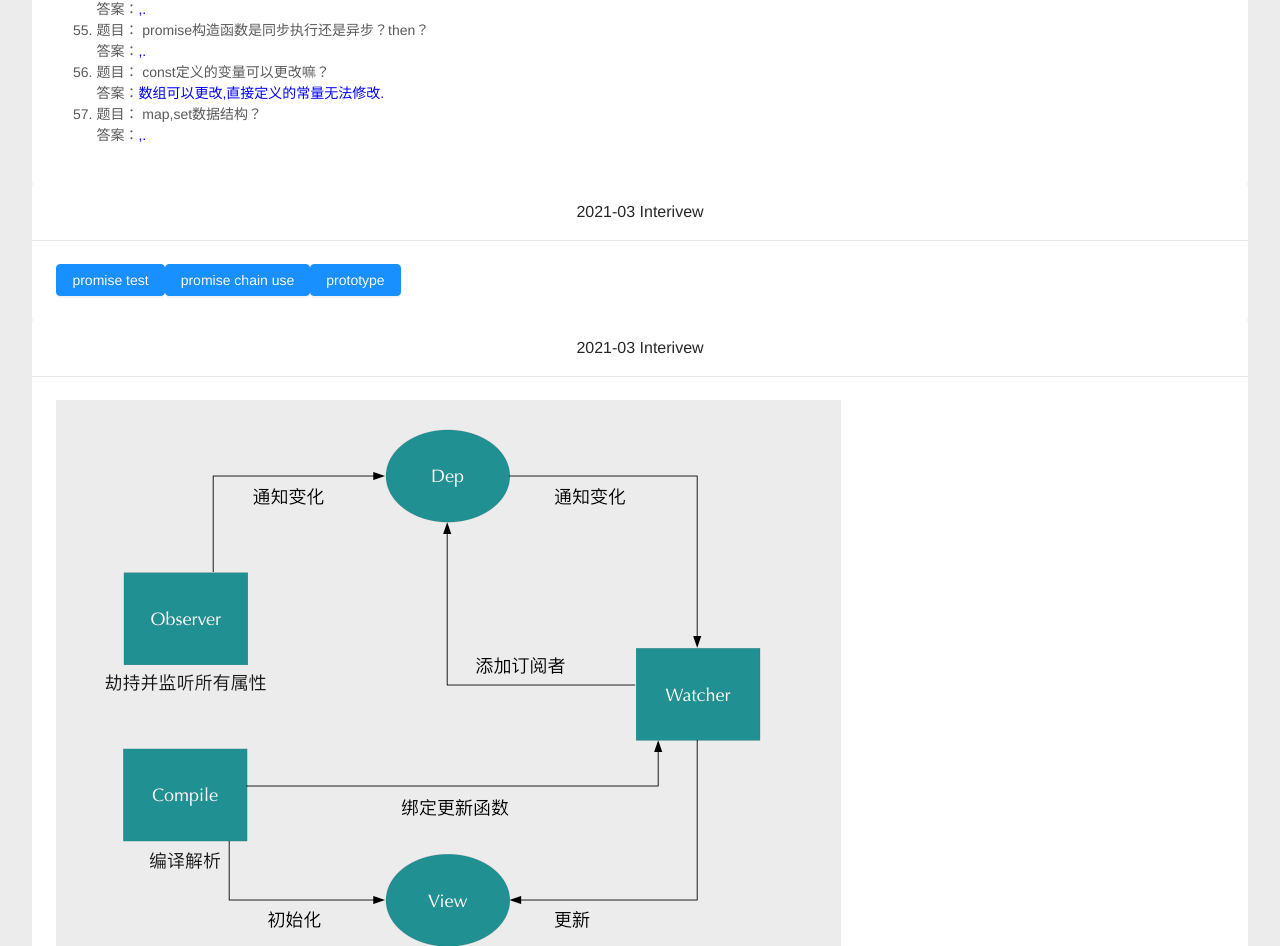
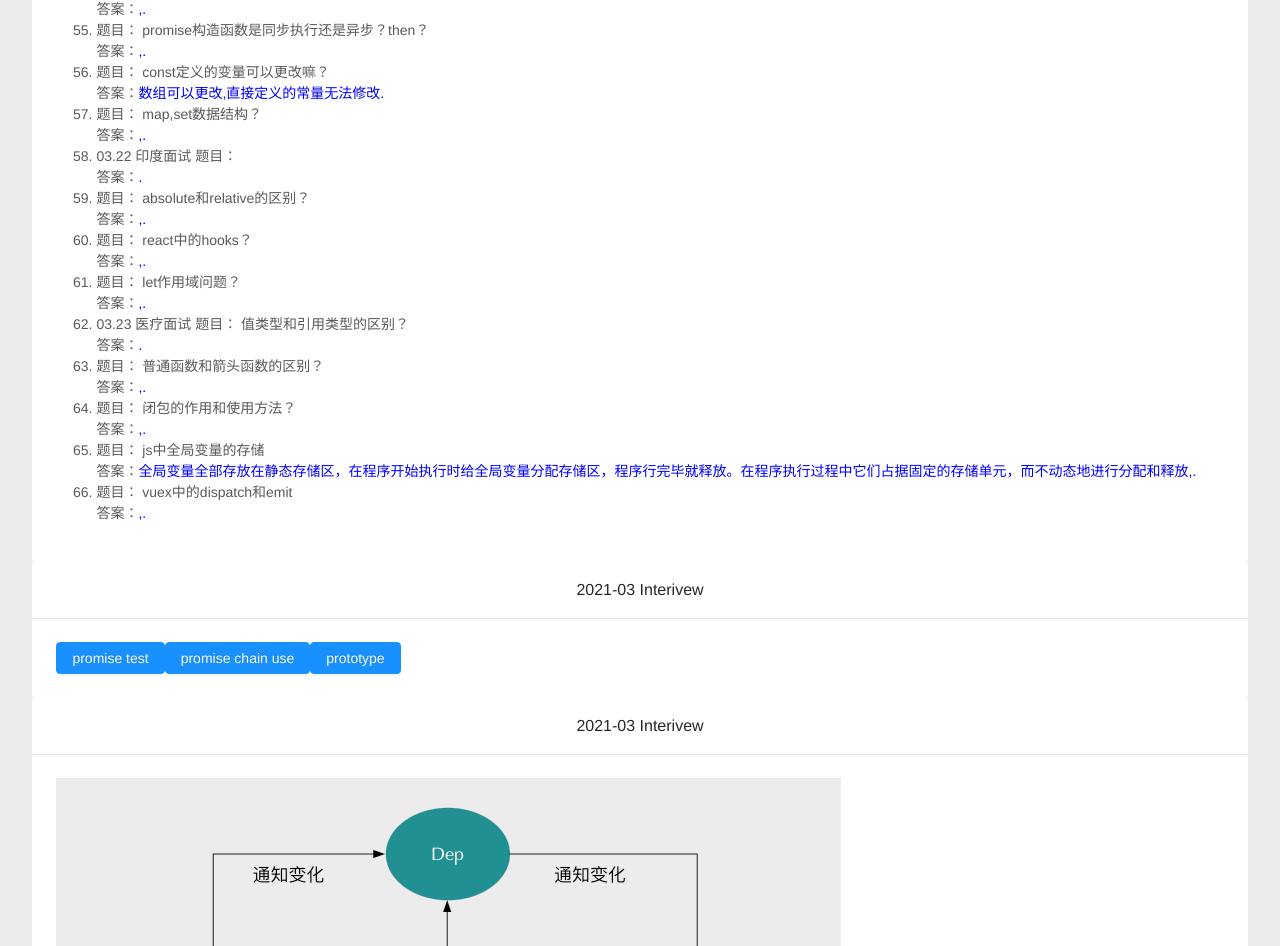
Before and after one commit to jackluotong/vue_project, a Vue app: page /March in a window 1280 px wide. Shown: the part 2492-3438 px from the top of the page. Built offline with nearby package versions, Linux system fonts and the light colour scheme.

Commit message:
complete it.

```diff
--- a/src/components/Interview/March.vue
+++ b/src/components/Interview/March.vue
@@ -126,7 +126,15 @@ export default {
         { name: ' promise构造函数是同步执行还是异步？then？', answer: ',' },
         { name: ' const定义的变量可以更改嘛？', answer: '数组可以更改,直接定义的常量无法修改' },
         { name: ' map,set数据结构？', answer: ',' },
-
+        { title: '03.22 印度面试', name: '', answer: ''},
+        { name: ' absolute和relative的区别？', answer: ',' },
+        { name: ' react中的hooks？', answer: ',' },
+        { name: ' let作用域问题？', answer: ',' },
+        { title: '03.23 医疗面试', name: '值类型和引用类型的区别？', answer: ''},
+        { name: '普通函数和箭头函数的区别？', answer: ',' },
+        { name: ' 闭包的作用和使用方法？', answer: ',' },
+        { name: 'js中全局变量的存储', answer: '全局变量全部存放在静态存储区，在程序开始执行时给全局变量分配存储区，程序行完毕就释放。在程序执行过程中它们占据固定的存储单元，而不动态地进行分配和释放,' },//alt+z=换行
+        { name: 'vuex中的dispatch和emit', answer: ',' },
 
       ],
       img: require('../../assets/mvvm.png')//做图片动态绑定的时候需要用require
```
